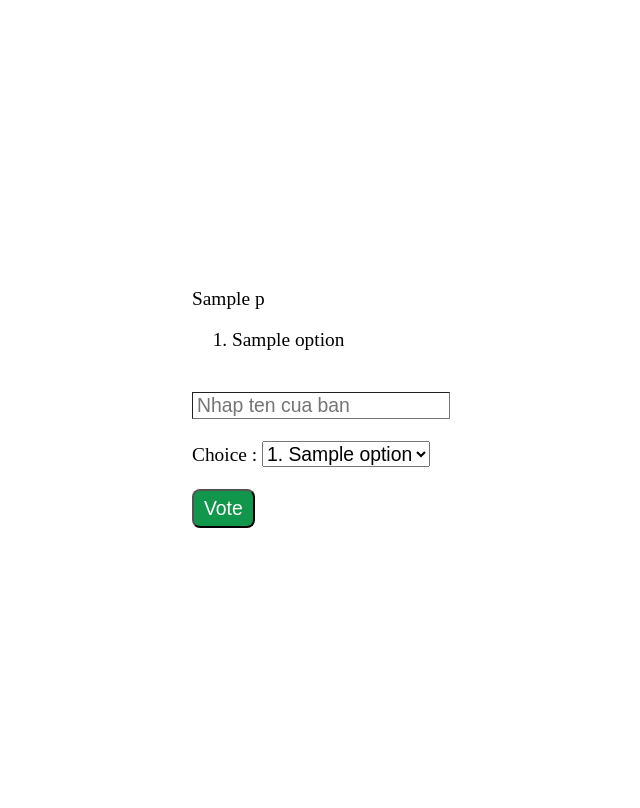
After one commit to HungDzzz/TechKids-C4E22, a Flask app: template WebModule/Web4/Homework/pilot_web/templates/vote.html in a window 1280 px wide. The commit adds this page. Shown: the whole page, without its empty margins (327-967 px from the left). Run offline with Flask 2, Linux system fonts and the light colour scheme; the template is opened without the code that fills it: most values are stand-ins (such as "Sample title", 1, 10 or a date in 2020).

Commit message:
nocommit

```diff
--- a/WebModule/Web4/Homework/ex4_pilot_web/app.py
+++ b/WebModule/Web4/Homework/pilot_web/app.py
@@ -1,7 +1,8 @@
-from flask import Flask, render_template, request
+from flask import Flask, render_template, request, redirect, url_for # url_for la tao duong dan tren client
 import mlab
 from random import choice
 from poll import Poll
+from vote import Vote
 
 app = Flask(__name__)
 
@@ -37,6 +38,24 @@ def polls():
   # 2. render all polls
   return render_template("polls.html", polls = poll_list)
 
+@app.route('/vote/<poll_code>', methods=['GET','POST'])
+def vote(poll_code):
+  # 1. get poll
+  poll = Poll.objects(code=poll_code).first() # .first la lay phan tu dau tien
+
+  if request.method == 'GET':
+    # 2. render poll detail + input
+    return render_template("vote.html", p=poll)
+    # 3. handle form request (POST)
+  elif request.method == 'POST':
+    form = request.form
+    name = form['voter']
+    choice = form['choice']
+    #vote = form['vote']
+    # 4. Save
+    new_vote = Vote(name=name, choice=choice, poll= poll)
+    new_vote.save()
+    return "Voted"
 
 @app.route("/new_poll", methods=['GET','POST']) # methods de nhan ca post neu k chi nhan get
 def new_poll():
@@ -58,7 +77,9 @@ def new_poll():
         code += choice(alphabet)
     p = Poll(question=question, options=option, code= code)
     p.save()
-    return "Gotcha"
+    url = url_for("poll", poll_code =p.code)
+    #return redirect("/poll/" + p.code)
+    return redirect(url)
 
 if __name__ == '__main__':
   app.run(debug=True)
--- a/WebModule/Web4/Homework/ex4_pilot_web/templates/polls.html
+++ b/WebModule/Web4/Homework/pilot_web/templates/polls.html
@@ -10,9 +10,12 @@
 <body>
     <div id="root">
         {% for p in polls %}
-            <div class="polls">
+        <!-- <a href="/poll/{{ p.code }}" class="polls"> -->
+        <a href="{{ url_for('poll', poll_code=p.code) }}" class="polls">
+            <div>
                 <h1>{{ p.question }}</h1>
             </div>
+        </a>
         {% endfor %}
     </div>
 </body>
--- /dev/null
+++ b/WebModule/Web4/Homework/pilot_web/templates/vote.html
@@ -0,0 +1,35 @@
+<!DOCTYPE html>
+<html lang="en">
+<head>
+    <meta charset="UTF-8">
+    <meta name="viewport" content="width=device-width, initial-scale=1.0">
+    <meta http-equiv="X-UA-Compatible" content="ie=edge">
+    <title>Vote</title>
+    <link rel="stylesheet" href="../static/index.css">
+</head>
+<body>
+    <div id="root">
+        <form action="" method="POST">
+            <div>{{ p.question }}</div>
+            <!-- the <ul> la dau cham o dau, <ol> la so -->
+            <ol>
+                {% for option in p.options %}
+                    <li><div>{{ option }}</div></li>
+                 {% endfor %}
+            </ol>
+            <div><br>
+                <input type="text" name="voter" placeholder="Nhap ten cua ban"><br><br>
+                <label for="">Choice :</label>
+            <select name="choice" id="choice">
+                {% for option in p.options %}
+                <!-- <option value="{{ option }}">{{ option }}</option> -->
+                    <option value="{{ loop.index }}">{{ loop.index}}. {{ option }}</option>
+                    <!-- loop.index la ham dem tu dong tang theo vong for -->
+                {% endfor %}
+            </select><br><br>
+            <button>Vote</button>
+            </div>
+        </form>
+    </div>
+</body>
+</html>
```
Also changed, not shown: WebModule/Web4/Homework/pilot_web/test_vote.py (added, +21 -0 lines), WebModule/Web4/Homework/pilot_web/vote.py (added, +7 -0 lines), WebModule/Web4/Homework/pilot_web/mlab.py (renamed from WebModule/Web4/Homework/ex4_pilot_web/mlab.py), WebModule/Web4/Homework/pilot_web/poll.py (renamed from WebModule/Web4/Homework/ex4_pilot_web/poll.py), WebModule/Web4/Homework/pilot_web/static/index.css (renamed from WebModule/Web4/Homework/ex4_pilot_web/static/index.css), WebModule/Web4/Homework/pilot_web/templates/home.html (renamed from WebModule/Web4/Homework/ex4_pilot_web/templates/home.html), WebModule/Web4/Homework/pilot_web/templates/new_poll.html (renamed from WebModule/Web4/Homework/ex4_pilot_web/templates/new_poll.html), WebModule/Web4/Homework/pilot_web/templates/poll.html (renamed from WebModule/Web4/Homework/ex4_pilot_web/templates/poll.html), WebModule/Web4/Homework/pilot_web/test_poll.py (renamed from WebModule/Web4/Homework/ex4_pilot_web/test_poll.py), WebModule/Web4/Homework/pilot_web/test_poll_read.py (renamed from WebModule/Web4/Homework/ex4_pilot_web/test_poll_read.py).
